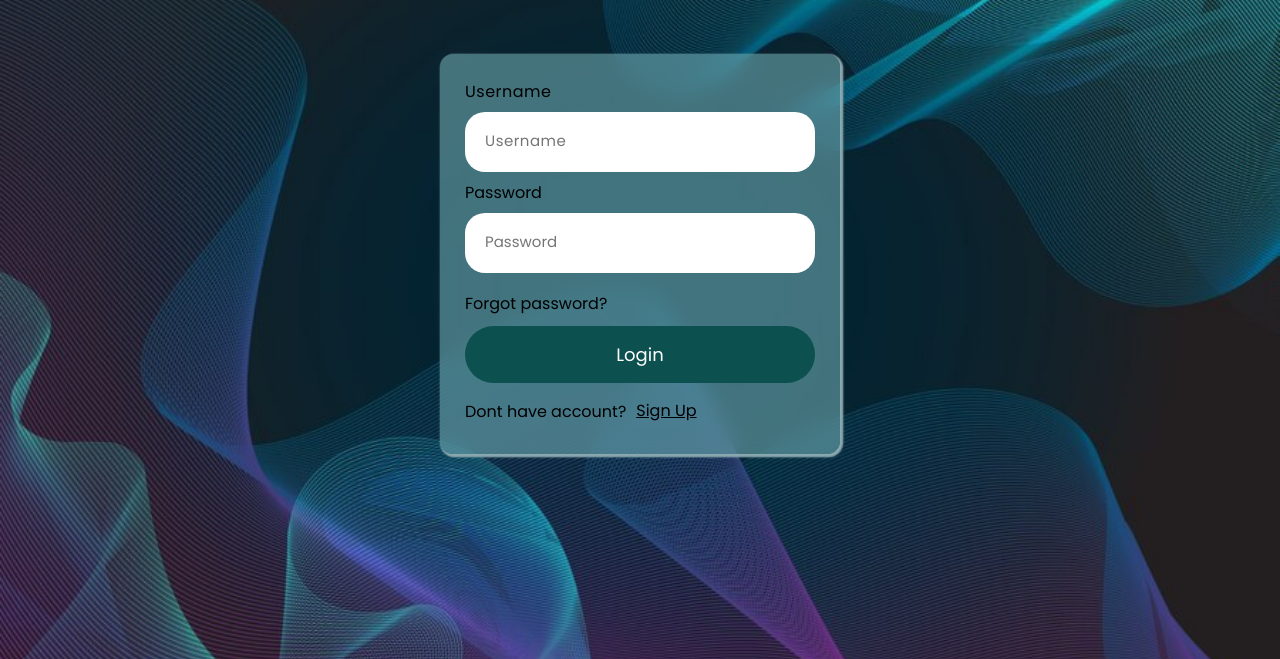
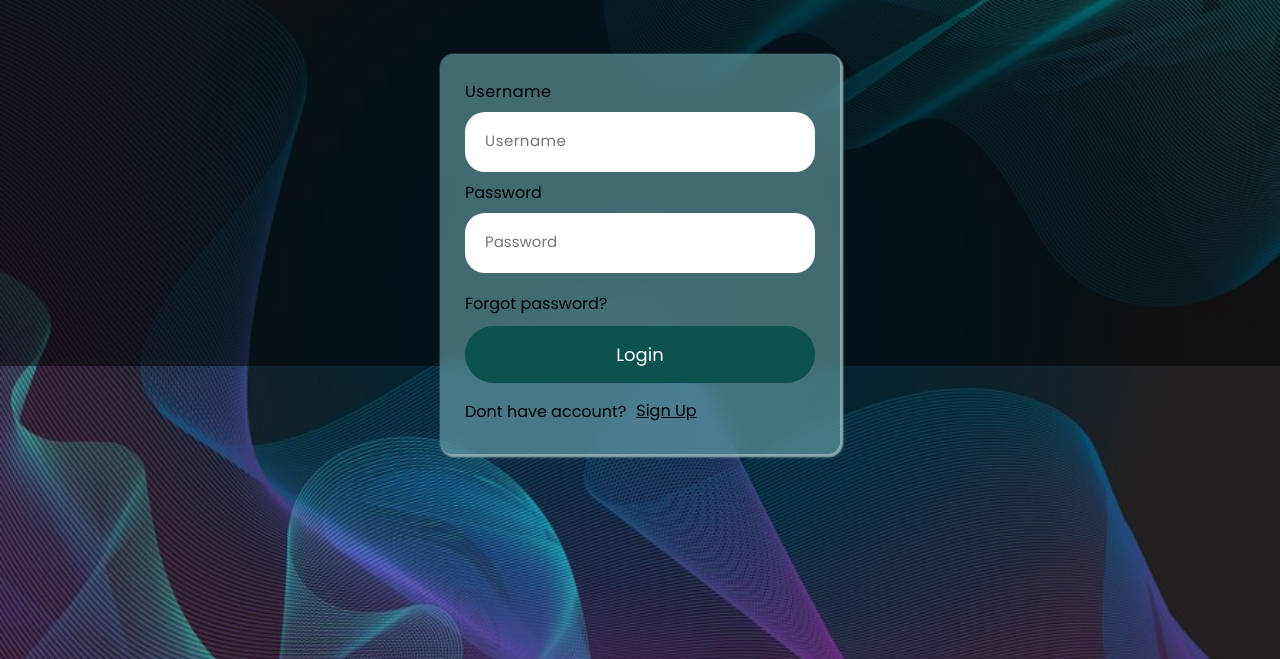
Before and after one commit to rodrigomarcelo643/LoginActivity, a plain HTML site: page Activity/index.html in a window 1280 px wide. Shown: the part 141-800 px from the top of the page. Drawn offline with Linux system fonts and the light colour scheme.

Commit message:
Update index.css

```diff
--- a/Activity/index.css
+++ b/Activity/index.css
@@ -5,8 +5,8 @@
 }
 body {
 
-   background-color: rgb(150, 243, 235);
-    background-image:url(bg.jpg);
+  background-color: rgb(150, 243, 235);
+    background-image: linear-gradient(rgba(0, 0, 0, 0.5), rgba(0, 0, 0, 0.5)), url('bg.jpg');
 
     background-size: cover;
     background-repeat: no-repeat;
```
